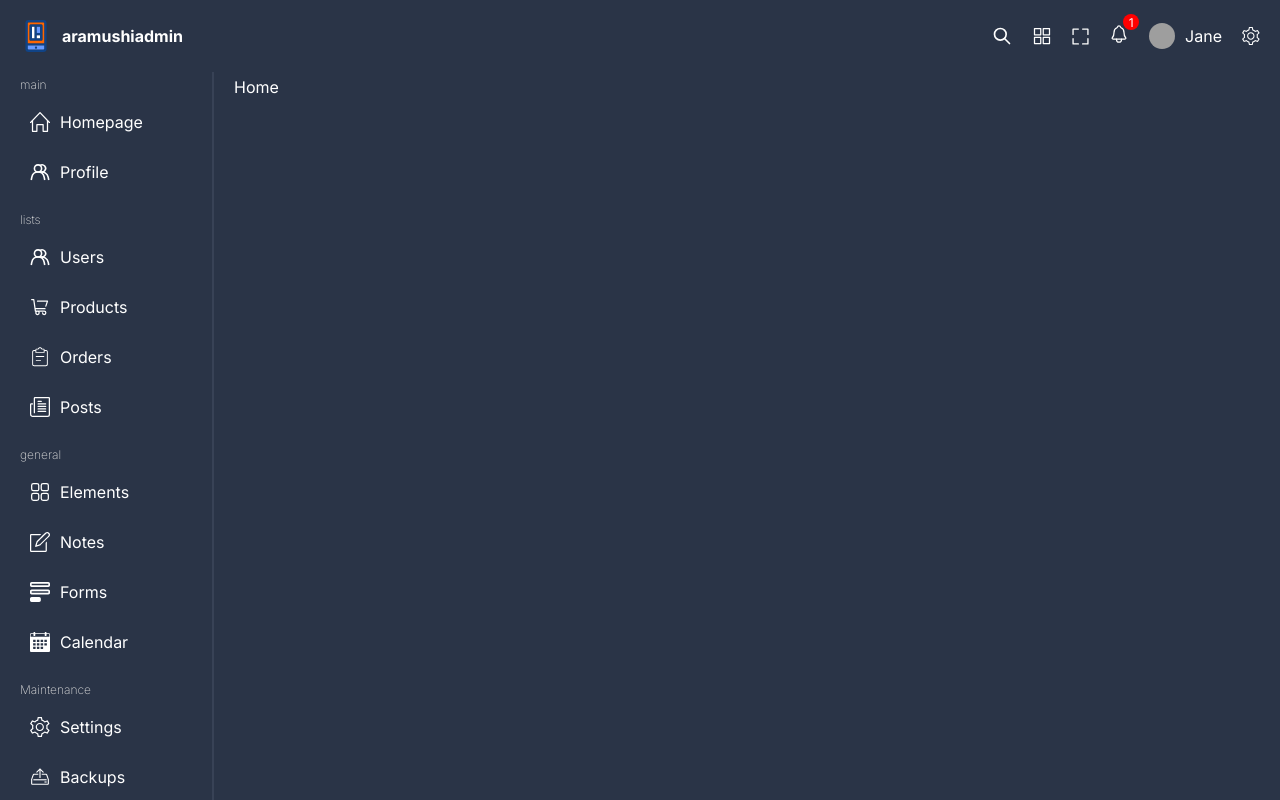
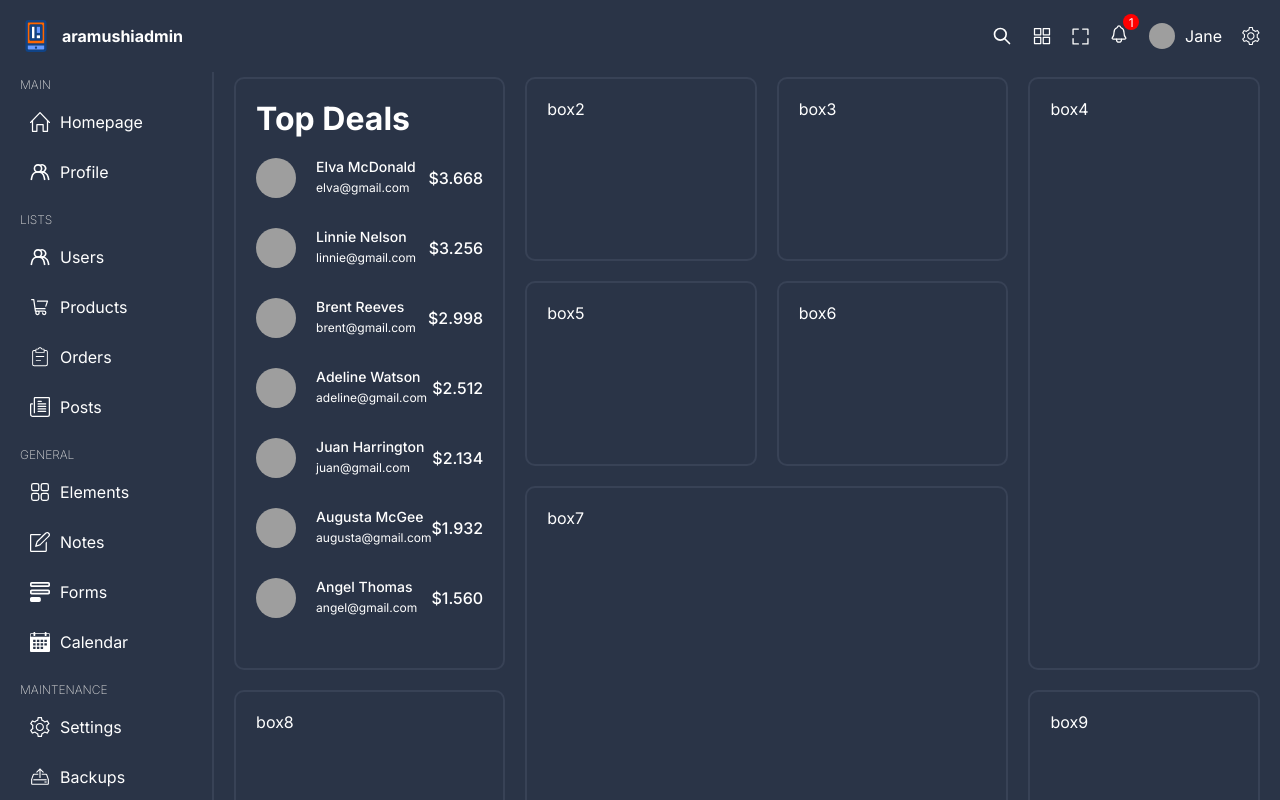
Before and after one commit to lustlee/react-admin, a React (Vite) app: page / in a window 1280 px wide. Shown: the top 800 px of the page. Built offline with nearby package versions, Linux system fonts and the light colour scheme; grey boxes are pictures that could not be loaded.

Commit message:
feat: create grid colums, add new component TopBox

```diff
--- a/src/components/menu/menu.scss
+++ b/src/components/menu/menu.scss
@@ -11,6 +11,7 @@
       font-size: 12px;
       font-weight: 200;
       color: $soft-color;
+      text-transform: uppercase;
     }
 
     .listItem {
--- /dev/null
+++ b/src/components/topBox/TopBox.tsx
@@ -0,0 +1,26 @@
+import './topBox.scss';
+import {topDealUsers} from "../../data.ts";
+
+const TopBox = () => {
+    return (
+        <div className='topBox'>
+            <h1>Top Deals</h1>
+            <div className="list">
+                {topDealUsers.map(user => (
+                    <div className='listItem' key={user.id}>
+                        <div className="user">
+                            <img src={user.img} alt="Avatar"/>
+                            <div className="userTexts">
+                                <span className="username">{user.username}</span>
+                                <span className="email">{user.email}</span>
+                            </div>
+                        </div>
+                        <span className="amount">${user.amount}</span>
+                    </div>
+                ))}
+            </div>
+        </div>
+    );
+};
+
+export default TopBox;
--- /dev/null
+++ b/src/components/topBox/topBox.scss
@@ -0,0 +1,45 @@
+.topBox {
+
+  h1 {
+    margin-bottom: 20px;
+  }
+
+  .list {
+
+    .listItem {
+      display: flex;
+      align-items: center;
+      justify-content: space-between;
+      margin-bottom: 30px;
+      .user {
+        display: flex;
+        gap: 20px;
+        img {
+          width: 40px;
+          height: 40px;
+          border-radius: 50%;
+          object-fit: cover;
+        }
+
+        .userTexts {
+          display: flex;
+          flex-direction: column;
+          gap: 5px;
+
+          .username {
+            font-size: 14px;
+            font-weight: 500;
+          }
+          .email {
+            font-size: 12px;
+          }
+        }
+      }
+
+      .amount {
+        font-weight: 500;
+      }
+    }
+  }
+
+}
--- a/src/data.ts
+++ b/src/data.ts
@@ -114,3 +114,55 @@
     ],
   },
 ]
+
+export const topDealUsers = [
+  {
+    id: 1,
+    img: "https://images.pexels.com/photos/8405873/pexels-photo-8405873.jpeg?auto=compress&cs=tinysrgb&w=1600&lazy=load",
+    username: "Elva McDonald",
+    email: "elva@gmail.com",
+    amount: "3.668",
+  },
+  {
+    id: 2,
+    img: "https://images.pexels.com/photos/774909/pexels-photo-774909.jpeg?auto=compress&cs=tinysrgb&w=1600",
+    username: "Linnie Nelson",
+    email: "linnie@gmail.com",
+    amount: "3.256",
+  },
+  {
+    id: 3,
+    img: "https://images.pexels.com/photos/1222271/pexels-photo-1222271.jpeg?auto=compress&cs=tinysrgb&w=1600",
+    username: "Brent Reeves",
+    email: "brent@gmail.com",
+    amount: "2.998",
+  },
+  {
+    id: 4,
+    img: "https://images.pexels.com/photos/733872/pexels-photo-733872.jpeg?auto=compress&cs=tinysrgb&w=1600",
+    username: "Adeline Watson",
+    email: "adeline@gmail.com",
+    amount: "2.512",
+  },
+  {
+    id: 5,
+    img: "https://images.pexels.com/photos/91227/pexels-photo-91227.jpeg?auto=compress&cs=tinysrgb&w=1600",
+    username: "Juan Harrington",
+    email: "juan@gmail.com",
+    amount: "2.134",
+  },
+  {
+    id: 6,
+    img: "https://images.pexels.com/photos/1681010/pexels-photo-1681010.jpeg?auto=compress&cs=tinysrgb&w=1600",
+    username: "Augusta McGee",
+    email: "augusta@gmail.com",
+    amount: "1.932",
+  },
+  {
+    id: 7,
+    img: "https://images.pexels.com/photos/874158/pexels-photo-874158.jpeg?auto=compress&cs=tinysrgb&w=1600",
+    username: "Angel Thomas",
+    email: "angel@gmail.com",
+    amount: "1.560",
+  },
+];
--- a/src/pages/home/Home.tsx
+++ b/src/pages/home/Home.tsx
@@ -1,7 +1,22 @@
 import './home.scss'
+import TopBox from "../../components/topBox/TopBox.tsx";
 
 const Home = () => {
-  return <div className="home">Home</div>
+    return (
+        <div className="home">
+            <div className="box box1">
+                <TopBox/>
+            </div>
+            <div className="box box2">box2</div>
+            <div className="box box3">box3</div>
+            <div className="box box4">box4</div>
+            <div className="box box5">box5</div>
+            <div className="box box6">box6</div>
+            <div className="box box7">box7</div>
+            <div className="box box8">box8</div>
+            <div className="box box9">box9</div>
+        </div>
+    )
 }
 
 export default Home
--- a/src/pages/home/home.scss
+++ b/src/pages/home/home.scss
@@ -1,2 +1,30 @@
+@import "../../styles/variables.scss";
+
 .home {
+
+  display: grid;
+  gap: 20px;
+  grid-template-columns: repeat(4, 1fr);
+  grid-auto-rows: minmax(180px, auto);
+
+  .box {
+    padding: 20px;
+    border-radius: 10px;
+    border: 2px solid $soft-bg;
+  }
+
+  .box1 {
+    grid-column: span 1;
+    grid-row: span 3;
+  }
+
+  .box4 {
+    grid-column: span 1;
+    grid-row: span 3;
+  }
+
+  .box7 {
+    grid-column: span 2;
+    grid-row: span 2;
+  }
 }
```
